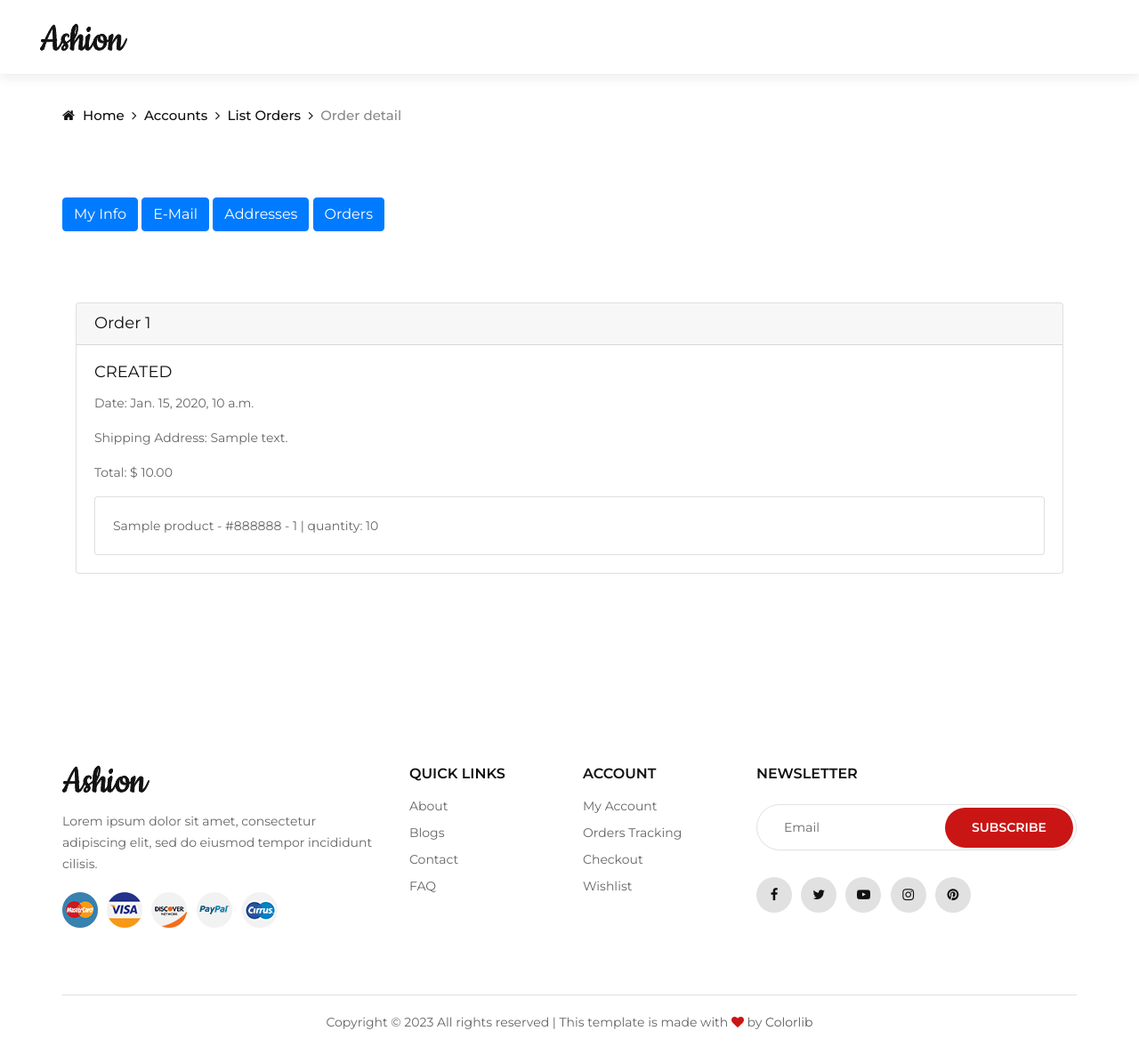
After one commit to laercioigorps/ecommerce, a Django app: template ecommerce/templates/users/order_detail.html in a window 1280 px wide. The commit adds this page. Shown: the whole page at 89% size. Run offline with Django 4.2, Linux system fonts and the light colour scheme; the template is opened without the code that fills it: most values are stand-ins (such as "Sample title", 1, 10 or a date in 2020); some libraries are stand-ins or nearby versions.

Commit message:
add order detail

```diff
--- a/ecommerce/templates/users/list_orders.html
+++ b/ecommerce/templates/users/list_orders.html
@@ -20,7 +20,7 @@
               <p class="card-text">{{order.shipping_address}}</p>
               <p class="card-text">Total: {{order.total}} | Items: {{order.cart.items.count}}</p>
               <p class="card-text">{{order.created_at}}</p>
-              <a href="#" class="btn btn-primary">Detail</a>
+              <a href="{% url 'users:order_detail' order.id %}" class="btn btn-primary">Detail</a>
             </div>
           </div>
         </div>
--- /dev/null
+++ b/ecommerce/templates/users/order_detail.html
@@ -0,0 +1,35 @@
+{% extends "account/base.html" %}
+{% load static %}
+
+{% block title %}User: {{ object.username }}{% endblock %}
+{% block breadcrumb_links %}
+    <a href="/"><i class="fa fa-home"></i> Home</a>
+    <a href="{% url 'users:detail' request.user.username%}"></i> Accounts</a>
+    <a href="{% url 'users:list_orders'%}"></i> List Orders</a>
+    <span>Order detail</span>
+{% endblock %}
+{% block inner %}
+<section class="contact spad">
+  <div class="container">
+    <div class="card">
+      <h5 class="card-header">Order {{order.id}}</h5>
+      <div class="card-body">
+        <h5 class="card-title">{{order.status}}</h5>
+        <p class="card-text">Date: {{order.created_at}}</p>
+        <p class="card-text">Shipping Address: {{order.shipping_address}}</p>
+        <p class="card-text">Total: $ {{order.total|floatformat:'2g'}}</p>
+
+        {% for item in order.cart.shoppingcartitem_set.all%}
+          <div class="card">
+            <div class="card-body">
+              <p class="card-text">{{item.item.product.name}} - {{item.item.colour}} - {{item.item.size}} | quantity: {{item.quantity}}</p>
+            </div>
+          </div>
+        {% endfor%}
+      </div>
+    </div>
+  </div>
+</div>
+</section>
+<!-- Contact Section End -->
+{% endblock inner %}
--- a/ecommerce/users/urls.py
+++ b/ecommerce/users/urls.py
@@ -1,6 +1,6 @@
 from django.urls import path
 
-from ecommerce.shop.views import ListOrderView
+from ecommerce.shop.views import ListOrderView, OrderDetailView
 from ecommerce.users.views import user_detail_view, user_redirect_view, user_update_view
 
 from .views import CreateAddressView, EditAddressView, ListCreateView
@@ -15,6 +15,7 @@ urlpatterns = [
         name="edit_address",
     ),
     path("orders/", view=ListOrderView.as_view(), name="list_orders"),
+    path("orders/<int:order_id>/", view=OrderDetailView.as_view(), name="order_detail"),
     path("~redirect/", view=user_redirect_view, name="redirect"),
     path("~update/", view=user_update_view, name="update"),
     path("<str:username>/", view=user_detail_view, name="detail"),
```
Also changed, not shown: ecommerce/shop/tests/test_views.py (+35 -0 lines), ecommerce/shop/views.py (+8 -0 lines).
